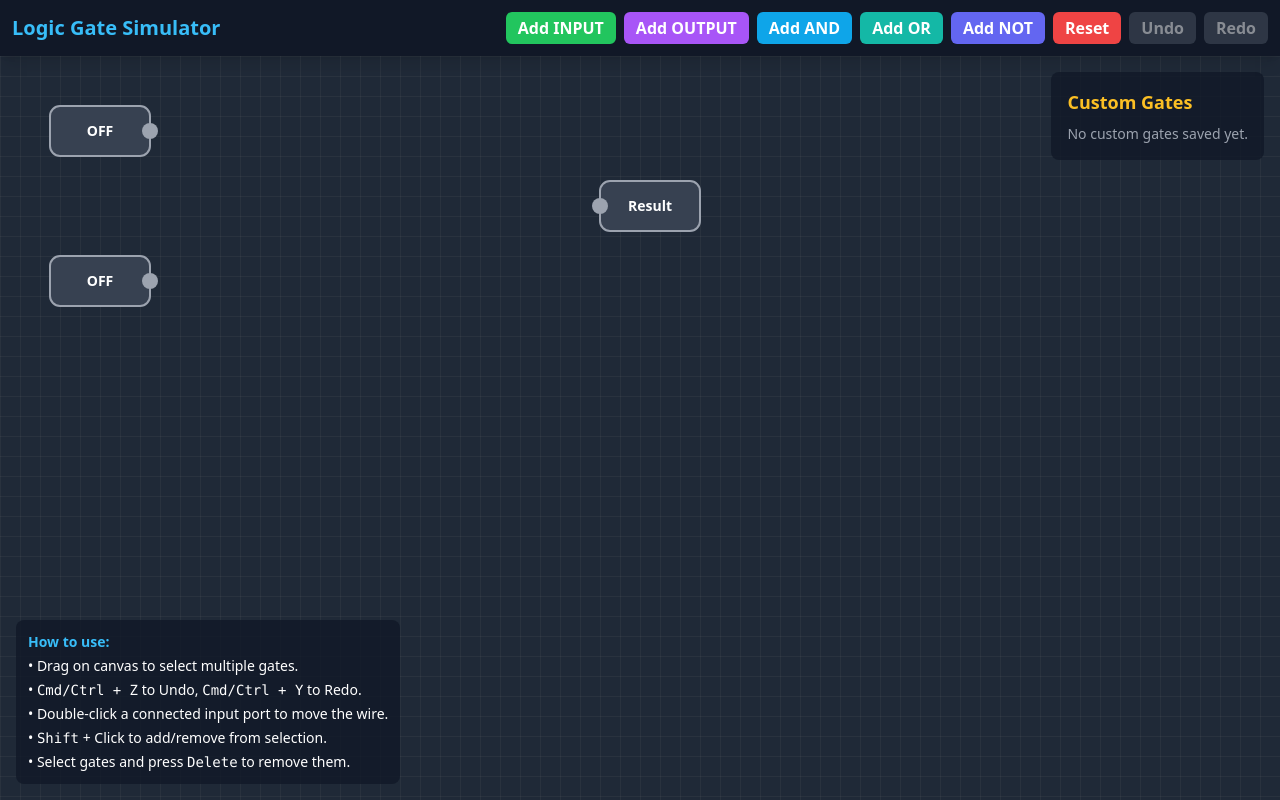
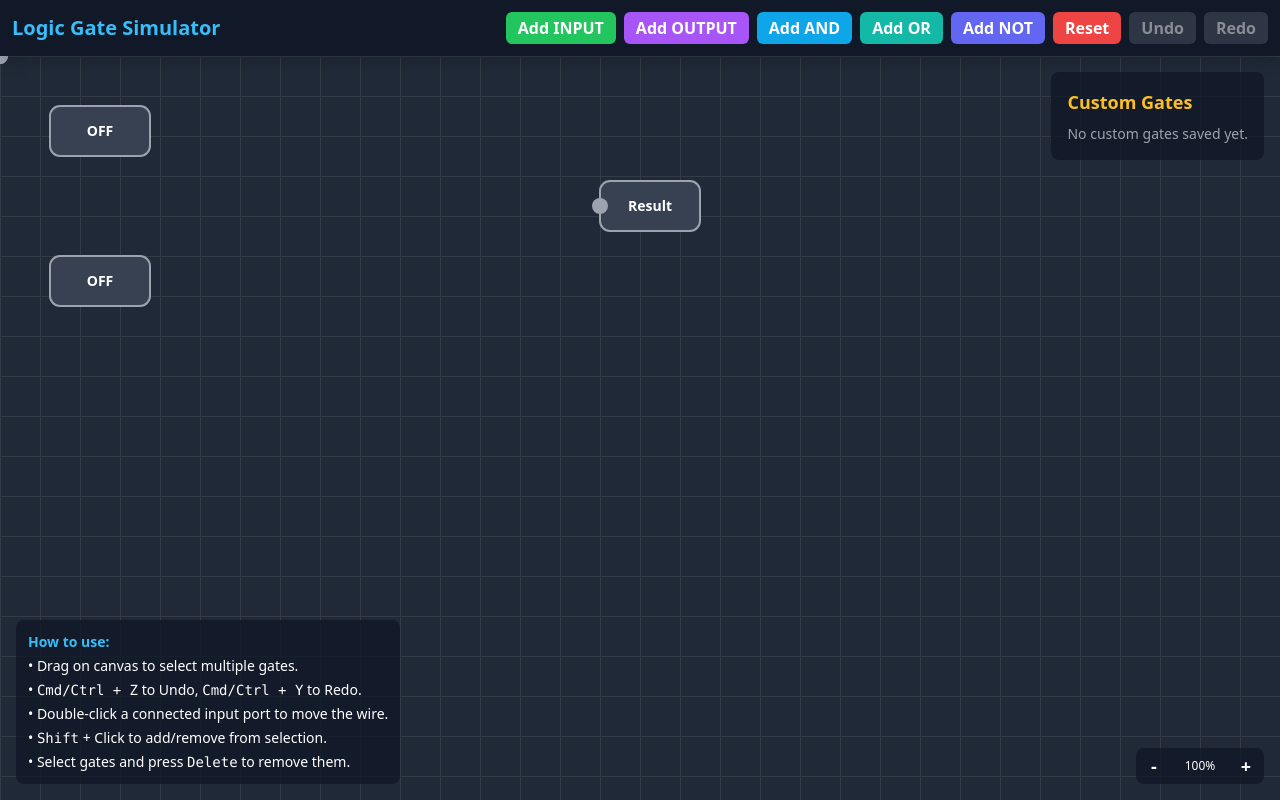
Before and after one commit to yevgnenll/logic-gate, a React (Vite) app: page / in a window 1280 px wide. Built offline with nearby package versions, Linux system fonts and the light colour scheme.

Commit message:
feat: zoom UI

```diff
--- a/src/App.tsx
+++ b/src/App.tsx
@@ -124,7 +124,8 @@ const getPortPosition = (gate: Gate | Omit<Gate, 'value'>, type: 'input' | 'outp
     const dimensions = isCustom ? { width: CUSTOM_GATE_WIDTH, height: Math.max(customGateDef.inputs.length, customGateDef.outputs.length) * 40 + 20 } : GATE_DIMENSIONS[gate.type as BaseGateType];
     const portCount = isCustom
         ? (type === 'input' ? customGateDef.inputs.length : customGateDef.outputs.length)
-        : (type === 'input' ? GATE_DIMENSIONS[gate.type as BaseGateType].inputs : GATE_DIMENSIONS[gate.type as BaseGateType].outputs);
+        // Fallback for safety, though it shouldn't be needed with proper gate types
+        : (GATE_DIMENSIONS[gate.type as BaseGateType]?.inputs ?? 0);
 
     if (portCount === 0) return {x:0, y:0};
     const spacing = dimensions.height / (portCount + 1);
@@ -137,14 +138,14 @@ const getPortPosition = (gate: Gate | Omit<Gate, 'value'>, type: 'input' | 'outp
 
 // --- 컴포넌트 ---
 
-const GateComponent = React.memo(({ gate, onDragStart, onDrag, onDragEnd, onPortClick, onPortDoubleClick, onToggle, isSelected, customGateDef }: {
+const GateComponent = React.memo(({ gate, onDragStart, onDrag, onDragEnd, onPortClick, onPortDoubleClick, onClick, isSelected, customGateDef }: {
     gate: Gate;
     onDragStart: (gateId: string, e: React.MouseEvent) => void;
     onDrag: (dragDelta: { dx: number; dy: number }) => void;
     onDragEnd: () => void;
     onPortClick: (gateId: string, portType: 'input' | 'output', portIndex: number) => void;
     onPortDoubleClick: (e: React.MouseEvent, gateId: string, portIndex: number) => void;
-    onToggle?: (id: string) => void;
+    onClick: (e: React.MouseEvent, gateId: string) => void;
     isSelected: boolean;
     customGateDef?: CustomGateTemplate;
 }) => {
@@ -155,7 +156,6 @@ const GateComponent = React.memo(({ gate, onDragStart, onDrag, onDragEnd, onPort
 
 
     const handleMouseDown = (e: React.MouseEvent) => {
-        e.stopPropagation();
         onDragStart(gate.id, e);
         const startPos = { x: e.clientX, y: e.clientY };
 
@@ -165,7 +165,7 @@ const GateComponent = React.memo(({ gate, onDragStart, onDrag, onDragEnd, onPort
             onDrag({ dx, dy });
         };
 
-        const handleMouseUp = () => {
+        const handleMouseUp = (e: MouseEvent) => {
             onDragEnd();
             document.removeEventListener('mousemove', handleMouseMove);
             document.removeEventListener('mouseup', handleMouseUp);
@@ -202,7 +202,7 @@ const GateComponent = React.memo(({ gate, onDragStart, onDrag, onDragEnd, onPort
     const fillStyle = gate.value ? 'fill-sky-400' : 'fill-gray-700';
 
     return (
-        <g transform={`translate(${gate.position.x}, ${gate.position.y})`} onMouseDown={handleMouseDown} className="cursor-move select-none">
+        <g transform={`translate(${gate.position.x}, ${gate.position.y})`} onMouseDown={handleMouseDown} onClick={(e) => onClick(e, gate.id)} className="cursor-move select-none">
             {gate.type === 'CUSTOM' && (
                 <rect width={dimensions.width} height={dimensions.height} rx="10" className={`${fillStyle} ${gateBodyStyle}`} />
             )}
@@ -214,8 +214,6 @@ const GateComponent = React.memo(({ gate, onDragStart, onDrag, onDragEnd, onPort
             <text x={dimensions.width / 2} y={dimensions.height / 2 + 5} textAnchor="middle" className="fill-white font-bold text-sm pointer-events-none">
                 {gate.type === 'INPUT' ? (gate.value ? 'ON' : 'OFF') : gate.name || gate.type}
             </text>
-
-            {gate.type === 'INPUT' && onToggle && ( <rect width={dimensions.width} height={dimensions.height} rx="10" className="fill-transparent cursor-pointer" /> )}
 
             {renderPorts('input')}
             {renderPorts('output')}
@@ -260,6 +258,7 @@ export default function App() {
     const dragInfoRef = useRef<{startPositions: Map<string, {x:number, y:number}>, dragIds: string[], hasDragged: boolean} | null>(null);
     const selectionStartPoint = useRef<{x: number, y: number} | null>(null);
     const panStartRef = useRef<{x: number, y: number} | null>(null);
+    const svgRef = useRef<SVGSVGElement>(null);
 
     const [connecting, setConnecting] = useState<{ from: { gateId: string; portIndex: number }; mousePos: { x: number; y: number } } | null>(null);
     const [selectedGateIds, setSelectedGateIds] = useState<string[]>([]);
@@ -616,6 +615,23 @@ export default function App() {
 
     const isUpdating = customGateName.trim().toUpperCase() in customGates;
 
+    const handleZoom = (direction: 'in' | 'out' | 'reset') => {
+        if (direction === 'reset') {
+            setViewTransform({ x: 0, y: 0, k: 1 });
+            return;
+        }
+        if (!svgRef.current) return;
+        const { clientWidth, clientHeight } = svgRef.current;
+        const centerX = clientWidth / 2;
+        const centerY = clientHeight / 2;
+
+        const zoomFactor = 1.2;
+        const newK = direction === 'in' ? viewTransform.k * zoomFactor : viewTransform.k / zoomFactor;
+        const newX = centerX - (centerX - viewTransform.x) * (newK / viewTransform.k);
+        const newY = centerY - (centerY - viewTransform.y) * (newK / viewTransform.k);
+        setViewTransform({ x: newX, y: newY, k: newK });
+    };
+
     return (
         <div className="w-screen h-screen bg-gray-800 flex flex-col font-sans text-white overflow-hidden">
             <header className="bg-gray-900 p-3 shadow-lg z-10 flex items-center justify-between flex-wrap gap-2">
@@ -626,7 +642,7 @@ export default function App() {
                     <button onClick={() => addGate('AND')} className="bg-sky-500 hover:bg-sky-600 px-3 py-1 rounded-md font-semibold transition-colors">Add AND</button>
                     <button onClick={() => addGate('OR')} className="bg-teal-500 hover:bg-teal-600 px-3 py-1 rounded-md font-semibold transition-colors">Add OR</button>
                     <button onClick={() => addGate('NOT')} className="bg-indigo-500 hover:bg-indigo-600 px-3 py-1 rounded-md font-semibold transition-colors">Add NOT</button>
-                    <button onClick={() => setState({gates: state.gates.slice(0, 3).map(g => ({...g, value:false})), wires: []})} className="bg-red-500 hover:bg-red-600 px-3 py-1 rounded-md font-semibold transition-colors">Reset</button>
+                    <button onClick={() => setState({gates: [], wires: []})} className="bg-red-500 hover:bg-red-600 px-3 py-1 rounded-md font-semibold transition-colors">Reset</button>
                     <button onClick={undo} disabled={!canUndo} className="disabled:opacity-50 disabled:cursor-not-allowed bg-gray-600 hover:bg-gray-700 px-3 py-1 rounded-md font-semibold transition-colors">Undo</button>
                     <button onClick={redo} disabled={!canRedo} className="disabled:opacity-50 disabled:cursor-not-allowed bg-gray-600 hover:bg-gray-700 px-3 py-1 rounded-md font-semibold transition-colors">Redo</button>
                 </div>
@@ -634,6 +650,7 @@ export default function App() {
 
             <main className="flex-grow relative">
                 <svg width="100%" height="100%"
+                     ref={svgRef}
                      onMouseDown={handleCanvasMouseDown}
                      onMouseMove={handleCanvasMouseMove}
                      onMouseUp={handleCanvasMouseUp}
@@ -647,7 +664,7 @@ export default function App() {
                                 <path d={`M 20 0 L 0 0 0 20`} fill="none" stroke="rgba(128,128,128,0.2)" strokeWidth="1"/>
                             </pattern>
                         </defs>
-                        <rect x={-viewTransform.x / viewTransform.k} y={-viewTransform.y / viewTransform.k} width="100%" height="100%" fill="url(#grid)" />
+                        <rect x={-viewTransform.x / viewTransform.k} y={-viewTransform.y / viewTransform.k} width="100vw" height="100vh" className="scale-[2]" fill="url(#grid)" />
 
                         {wires.map(wire => (
                             <WireComponent key={wire.id} wire={wire} gates={gates} customGates={customGates} value={wireValues.get(wire.id) || false} />
@@ -664,19 +681,18 @@ export default function App() {
                         )}
 
                         {gates.map(gate => (
-                            <g key={gate.id} onClick={(e) => handleGateClick(e, gate.id)}>
                             <GateComponent
+                                key={gate.id}
                                 gate={gate}
                                 onDragStart={handleGateDragStart}
                                 onDrag={handleGateDrag}
                                 onDragEnd={handleGateDragEnd}
                                 onPortClick={handlePortClick}
                                 onPortDoubleClick={handlePortDoubleClick}
-                                    onToggle={gate.type === 'INPUT' ? handleInputToggle : undefined}
+                                onClick={handleGateClick}
                                 isSelected={selectedGateIds.includes(gate.id)}
                                 customGateDef={gate.type === 'CUSTOM' ? customGates[gate.customGateName!] : undefined}
                             />
-                            </g>
                         ))}
                         {selectionBox && (
                             <rect
@@ -711,6 +727,7 @@ export default function App() {
                                     type="text"
                                     value={customGateName}
                                     onChange={(e) => setCustomGateName(e.target.value)}
+                                    onKeyDown={(e) => { if (e.key === 'Enter') handleSaveCustomGate(); }}
                                     placeholder="Gate Name (e.g. NAND)"
                                     className="bg-gray-700 border border-gray-600 rounded px-2 py-1 text-white focus:outline-none focus:ring-2 focus:ring-sky-500"
                                     onClick={e => e.stopPropagation()}
@@ -730,6 +747,11 @@ export default function App() {
                     <p>• <kbd>Shift</kbd> + Click to add/remove from selection.</p>
                     <p>• Select gates and press <kbd>Delete</kbd> to remove them.</p>
                 </div>
+                <div className="absolute bottom-4 right-4 bg-gray-900/80 p-1 rounded-lg flex items-center gap-1 text-white text-xs">
+                    <button onClick={() => handleZoom('out')} className="w-7 h-7 font-bold text-lg flex items-center justify-center hover:bg-gray-700 rounded">-</button>
+                    <button onClick={() => handleZoom('reset')} className="w-14 h-7 hover:bg-gray-700 rounded">{Math.round(viewTransform.k * 100)}%</button>
+                    <button onClick={() => handleZoom('in')} className="w-7 h-7 font-bold text-lg flex items-center justify-center hover:bg-gray-700 rounded">+</button>
+                </div>
             </main>
         </div>
     );
```
Lines whose indentation alone changed are shown as unchanged.
